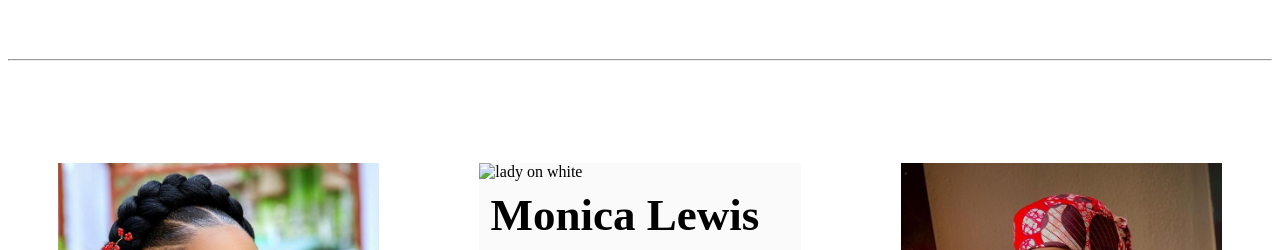
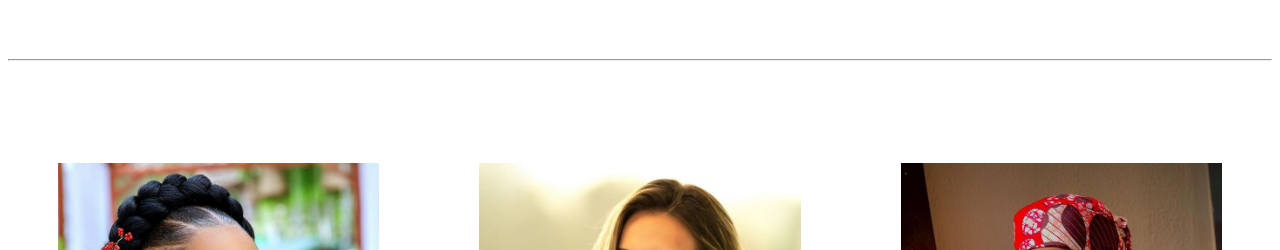
Before and after one commit to Gracyglobal/SuperSimple.Dev_CSS-Grid-exercises, a plain HTML site: page index.html in a window 1280 px wide. Shown: the part 695-945 px from the top of the page. Drawn offline with Linux system fonts and the light colour scheme.

Commit message:
CSS grid

```diff
--- a/index.html
+++ b/index.html
@@ -134,7 +134,7 @@
     <!-- 2nd div -->
   <div class="facebook">
     <div class="grid-two">
-      <img src="jb54fb3aaf0575264532a8a2fead7cb26.jpg" class="image" alt="lady on white">
+      <img src="b54fb3aaf0575264532a8a2fead7cb26.jpg" class="image" alt="lady on white">
     </div>
 
     <p class="name">
```
